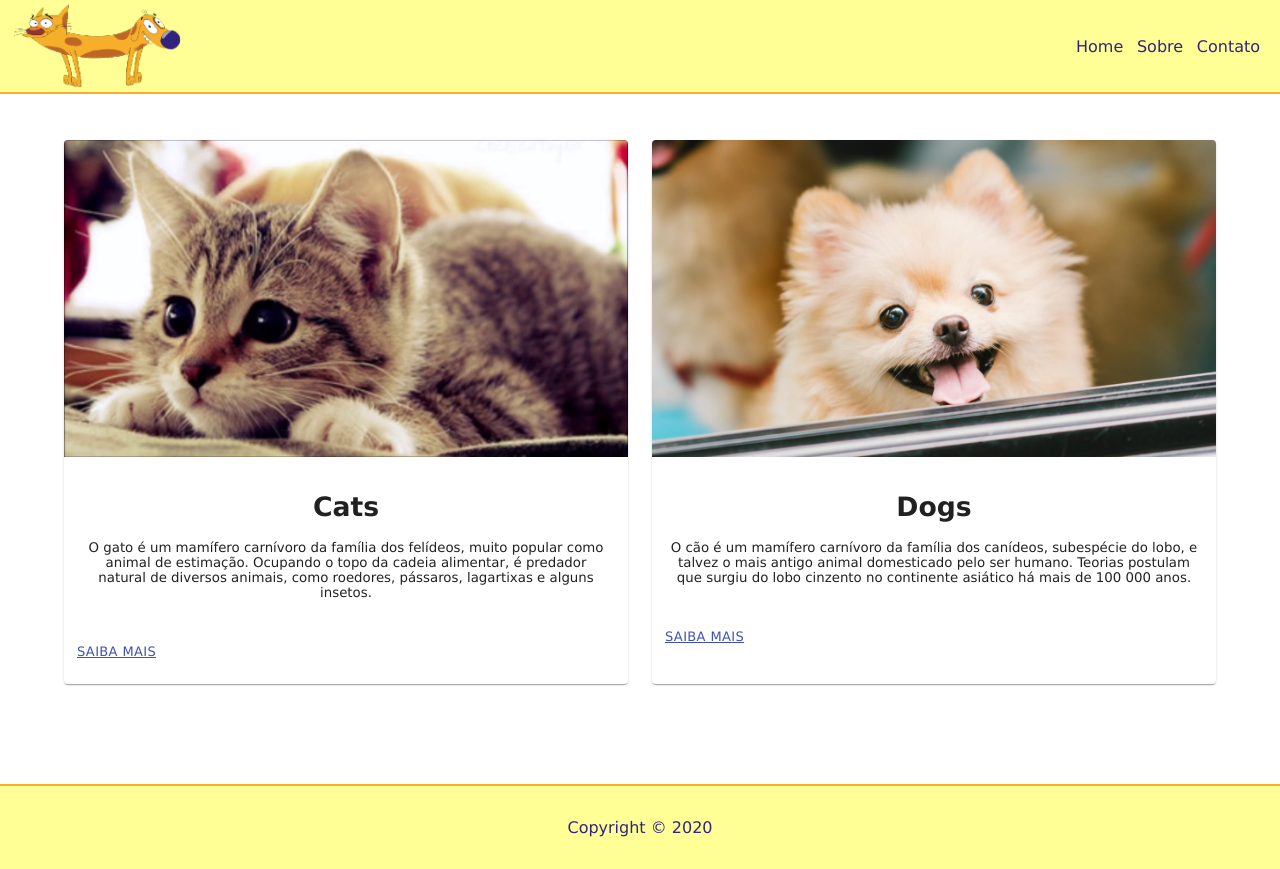
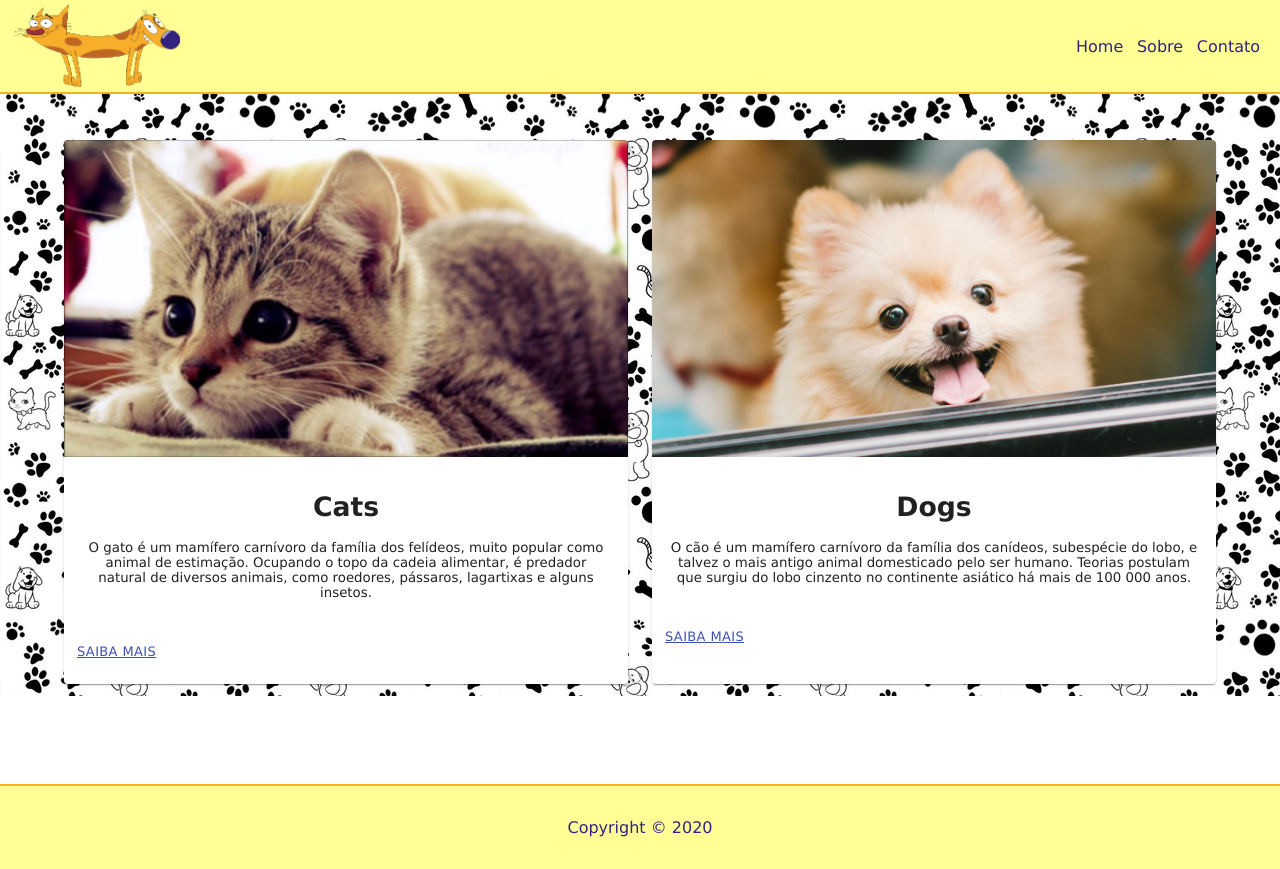
Before and after one commit to athenasaran/PI-GRUPO4, a React (Create React App) app in the folder catdog/: page / in a window 1280 px wide. Built offline with nearby package versions, Linux system fonts and the light colour scheme.

Commit message:
upgrade Home

```diff
--- a/catdog/src/pages/Home/Home.css
+++ b/catdog/src/pages/Home/Home.css
@@ -2,6 +2,9 @@
     margin: 100px 0;
     text-align: center;
     font-family: Verdana;
+    background-image: url("../../assets/img/Fundo\ CatDog.jpg");
+    background-attachment: fixed;
+
 }
 
 .c-card {
--- a/catdog/src/pages/Home/Home.jsx
+++ b/catdog/src/pages/Home/Home.jsx
@@ -63,4 +63,8 @@ const Home = () => {
     );
 };
 
+
+
+
+
 export default Home;
```
